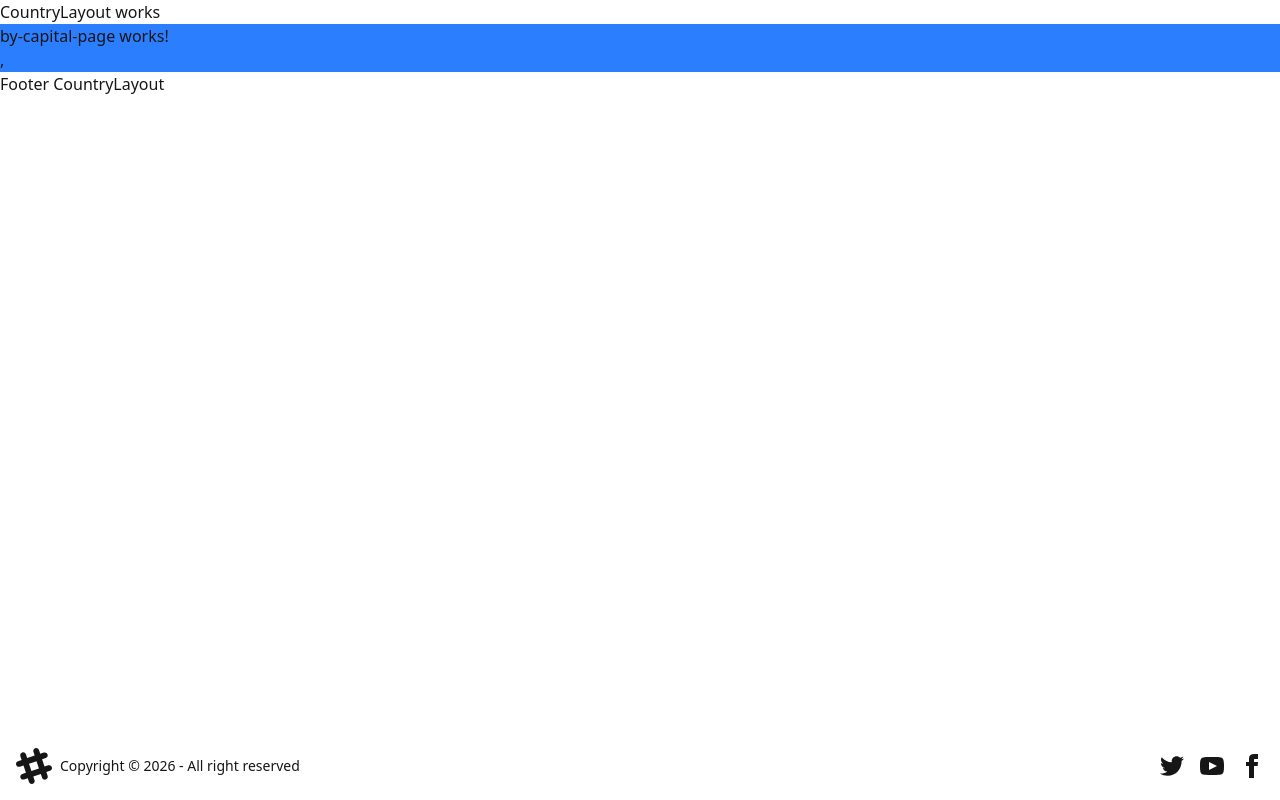
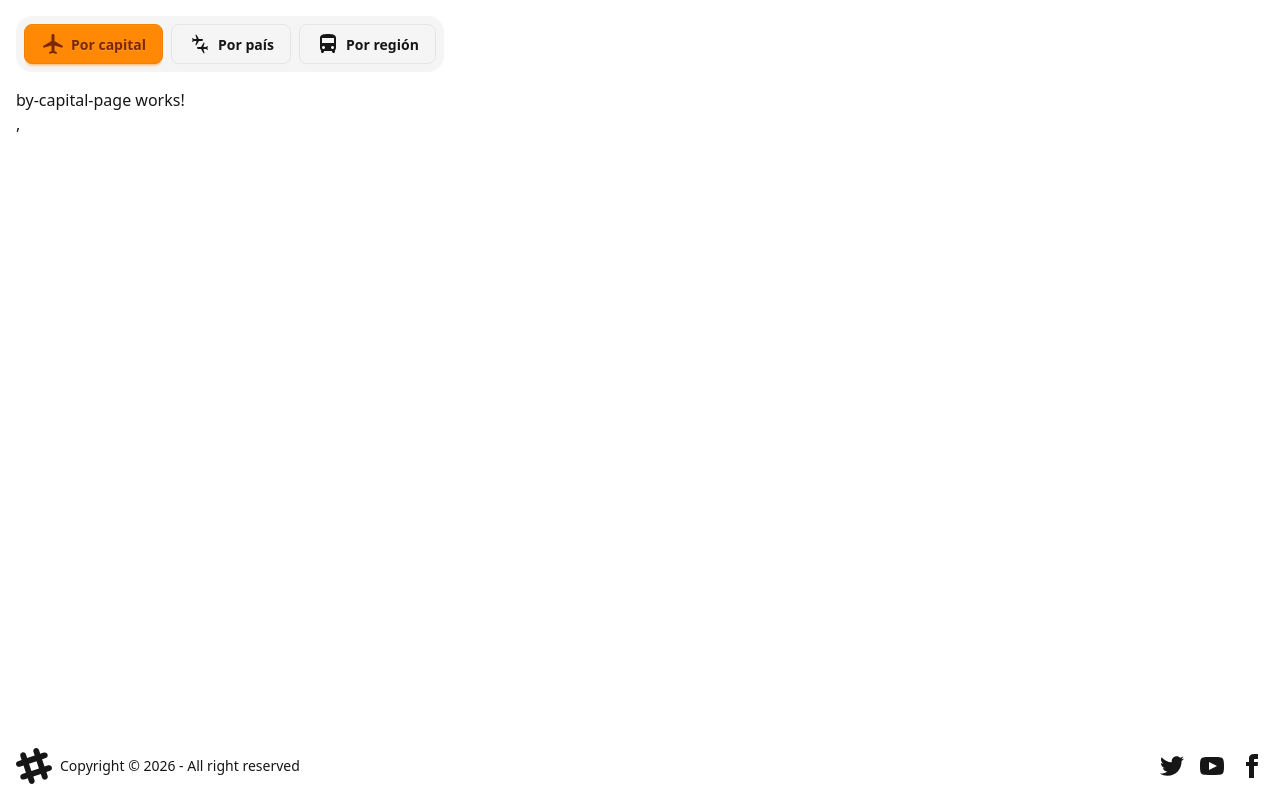
Before and after one commit to mikeolopolous/ng-country-app, an Angular app: page /country/by-capital in a window 1280 px wide. Built offline with nearby package versions, Linux system fonts and the light colour scheme.

Commit message:
update country layout to include top menu and adjust section styling

```diff
--- a/src/app/country/layouts/country-layout/country-layout.html
+++ b/src/app/country/layouts/country-layout/country-layout.html
@@ -1,7 +1,5 @@
-<p>CountryLayout works</p>
+<country-top-menu />
 
-<section class="bg-blue-500">
+<section class="px-4">
   <router-outlet />
 </section>
-
-<h3>Footer CountryLayout</h3>
--- a/src/app/country/layouts/country-layout/country-layout.ts
+++ b/src/app/country/layouts/country-layout/country-layout.ts
@@ -1,9 +1,10 @@
 import { Component } from '@angular/core';
 import { RouterOutlet } from '@angular/router';
+import { TopMenu } from '../../components/top-menu/top-menu';
 
 @Component({
   selector: 'app-country-layout',
-  imports: [RouterOutlet],
+  imports: [RouterOutlet, TopMenu],
   templateUrl: './country-layout.html',
 })
 export class CountryLayout {}
```
